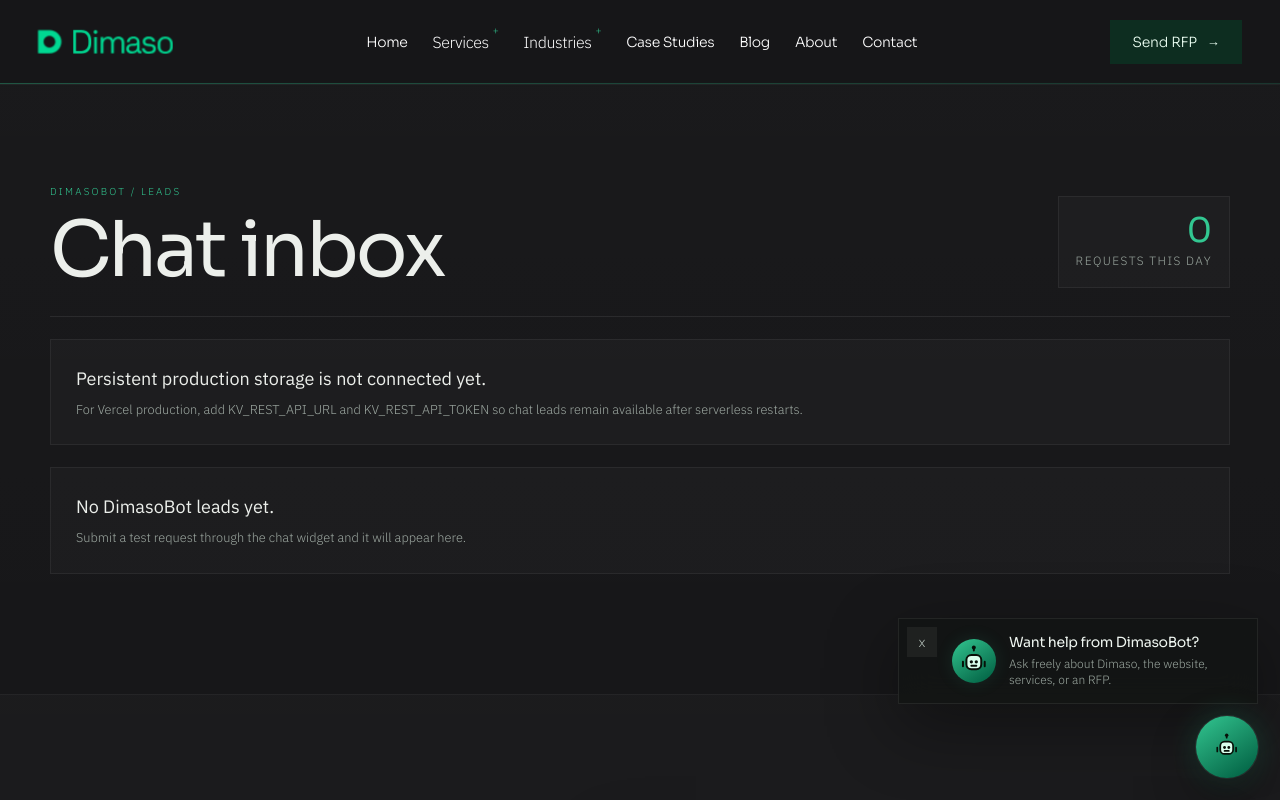
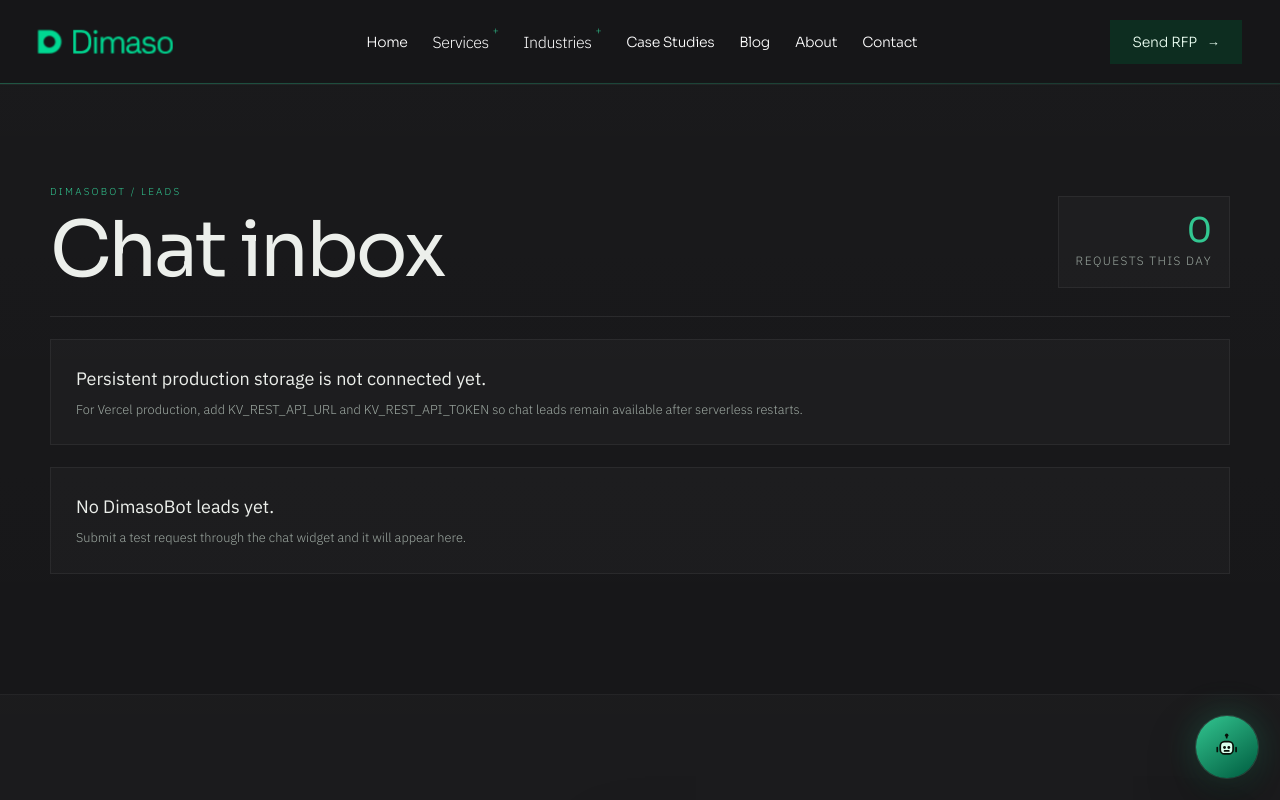
Before and after one commit to dimaso-doo/01_dimaso-doo, a Next.js app: page /admin/dimasobot in a window 1280 px wide. Shown: the top 800 px of the page. Built offline with nearby package versions, Linux system fonts and the light colour scheme.

Commit message:
refactor: replace DimasoBot prompt with pulse launcher

```diff
--- a/app/globals.css
+++ b/app/globals.css
@@ -778,21 +778,18 @@
 .dimasobot { position:fixed;right:22px;bottom:22px;z-index:10020;display:grid;justify-items:end;gap:12px;pointer-events:auto; }
 .dimasobot.is-visible,.dimasobot.is-open { pointer-events:auto; }
 .dimasobot-launcher { position:relative;display:grid;place-items:center;width:62px;height:62px;border:0;border-radius:50%;background:linear-gradient(145deg,oklch(74% .145 163.7),oklch(42% .09 163.7));color:#06110b;box-shadow:0 18px 45px rgba(0,0,0,.34),0 0 0 1px rgba(255,255,255,.08),0 0 32px oklch(74% .145 163.7 / .22);cursor:pointer;transform:translateY(0) scale(1);opacity:1;transition:opacity .25s ease,transform .25s ease,box-shadow .25s ease; }
+.dimasobot-launcher::after { content:"";position:absolute;inset:-8px;border-radius:inherit;border:1px solid oklch(74% .145 163.7 / .48);opacity:0;transform:scale(.84);pointer-events:none; }
+.dimasobot.is-visible:not(.is-open) .dimasobot-launcher { animation:dimasobot-attention 4.8s ease-in-out infinite; }
+.dimasobot.is-visible:not(.is-open) .dimasobot-launcher::after { animation:dimasobot-attention-ring 4.8s ease-out infinite; }
 .dimasobot-launcher:hover,.dimasobot-launcher:focus-visible { outline:none;box-shadow:0 20px 52px rgba(0,0,0,.38),0 0 0 1px oklch(74% .145 163.7 / .55),0 0 38px oklch(74% .145 163.7 / .3); }
-.dimasobot-robot,.dimasobot-mini-robot,.dimasobot-head-robot,.dimasobot-message-robot { position:relative;display:grid;place-items:center;color:#071008; }
+.dimasobot-robot,.dimasobot-head-robot,.dimasobot-message-robot { position:relative;display:grid;place-items:center;color:#071008; }
 .dimasobot-robot { width:38px;height:38px; }
-.dimasobot-robot svg,.dimasobot-mini-robot svg,.dimasobot-head-robot svg,.dimasobot-message-robot svg { width:72%;height:72%;overflow:visible; }
-.dimasobot-robot .bot-antenna,.dimasobot-robot .bot-arm,.dimasobot-robot .bot-mouth,.dimasobot-mini-robot .bot-antenna,.dimasobot-mini-robot .bot-arm,.dimasobot-mini-robot .bot-mouth,.dimasobot-head-robot .bot-antenna,.dimasobot-head-robot .bot-arm,.dimasobot-head-robot .bot-mouth,.dimasobot-message-robot .bot-antenna,.dimasobot-message-robot .bot-arm,.dimasobot-message-robot .bot-mouth { fill:none;stroke:currentColor;stroke-width:4;stroke-linecap:round;stroke-linejoin:round; }
-.dimasobot-robot .bot-face,.dimasobot-mini-robot .bot-face,.dimasobot-head-robot .bot-face,.dimasobot-message-robot .bot-face { fill:#d9ffed;stroke:currentColor;stroke-width:4; }
-.dimasobot-robot .bot-eye,.dimasobot-robot .bot-antenna-dot,.dimasobot-mini-robot .bot-eye,.dimasobot-mini-robot .bot-antenna-dot,.dimasobot-head-robot .bot-eye,.dimasobot-head-robot .bot-antenna-dot,.dimasobot-message-robot .bot-eye,.dimasobot-message-robot .bot-antenna-dot { fill:currentColor; }
-.dimasobot-nudge { width:min(360px,calc(100vw - 32px));display:flex;align-items:flex-start;gap:8px;padding:9px;background:rgba(19,21,20,.96);box-shadow:0 22px 70px rgba(0,0,0,.38),inset 0 0 0 1px rgba(255,255,255,.07);backdrop-filter:blur(16px);animation:dimasobot-rise .28s ease both; }
-.dimasobot-nudge-body { flex:1;display:flex;align-items:center;gap:13px;border:0;background:transparent;color:#eff6f1;text-align:left;cursor:pointer;padding:7px; }
-.dimasobot-nudge-body strong,.dimasobot-nudge-body small { display:block; }
-.dimasobot-nudge-body strong { font-family:var(--font-sora);font-size:14px;font-weight:400;letter-spacing:-.025em;line-height:1.25; }
-.dimasobot-nudge-body small { margin-top:4px;color:#9eaaa3;font-size:12px;line-height:1.35; }
-.dimasobot-dismiss,.dimasobot-head button { flex:0 0 auto;border:0;background:rgba(255,255,255,.055);color:#b8c4bd;width:30px;height:30px;cursor:pointer;font-size:14px;line-height:1;transition:background .2s ease,color .2s ease; }
-.dimasobot-dismiss:hover,.dimasobot-head button:hover { background:oklch(74% .145 163.7 / .12);color:var(--green); }
-.dimasobot-mini-robot { flex:0 0 auto;width:44px;height:44px;border-radius:50%;background:linear-gradient(145deg,oklch(74% .145 163.7),oklch(42% .09 163.7));box-shadow:0 0 18px oklch(74% .145 163.7 / .12); }
+.dimasobot-robot svg,.dimasobot-head-robot svg,.dimasobot-message-robot svg { width:72%;height:72%;overflow:visible; }
+.dimasobot-robot .bot-antenna,.dimasobot-robot .bot-arm,.dimasobot-robot .bot-mouth,.dimasobot-head-robot .bot-antenna,.dimasobot-head-robot .bot-arm,.dimasobot-head-robot .bot-mouth,.dimasobot-message-robot .bot-antenna,.dimasobot-message-robot .bot-arm,.dimasobot-message-robot .bot-mouth { fill:none;stroke:currentColor;stroke-width:4;stroke-linecap:round;stroke-linejoin:round; }
+.dimasobot-robot .bot-face,.dimasobot-head-robot .bot-face,.dimasobot-message-robot .bot-face { fill:#d9ffed;stroke:currentColor;stroke-width:4; }
+.dimasobot-robot .bot-eye,.dimasobot-robot .bot-antenna-dot,.dimasobot-head-robot .bot-eye,.dimasobot-head-robot .bot-antenna-dot,.dimasobot-message-robot .bot-eye,.dimasobot-message-robot .bot-antenna-dot { fill:currentColor; }
+.dimasobot-head button { flex:0 0 auto;border:0;background:rgba(255,255,255,.055);color:#b8c4bd;width:30px;height:30px;cursor:pointer;font-size:14px;line-height:1;transition:background .2s ease,color .2s ease; }
+.dimasobot-head button:hover { background:oklch(74% .145 163.7 / .12);color:var(--green); }
 .dimasobot-panel { width:min(480px,calc(100vw - 32px));height:min(690px,calc(100vh - 116px));display:grid;grid-template-rows:auto minmax(0,1fr) auto;background:rgba(19,21,20,.985);box-shadow:0 28px 90px rgba(0,0,0,.48),inset 0 0 0 1px rgba(255,255,255,.08);backdrop-filter:blur(18px);overflow:hidden;animation:dimasobot-rise .25s ease both; }
 .dimasobot-head { display:flex;align-items:center;justify-content:space-between;gap:16px;padding:20px 18px;border-bottom:1px solid rgba(255,255,255,.07); }
 .dimasobot-head h2 { margin:5px 0 0;font-size:24px;letter-spacing:-.04em; }
@@ -844,8 +841,10 @@
 .dimasobot-success strong { color:#effff6;font-weight:400;margin-bottom:6px; }
 .dimasobot-success small { color:#aebbb4;line-height:1.45; }
 @keyframes dimasobot-rise { from { opacity:0;transform:translateY(10px); } to { opacity:1;transform:translateY(0); } }
+@keyframes dimasobot-attention { 0%,100%{transform:translateY(0) scale(1)} 8%{transform:translateY(-4px) scale(1.16) rotate(-4deg);box-shadow:0 24px 58px rgba(0,0,0,.42),0 0 0 1px oklch(74% .145 163.7 / .58),0 0 48px oklch(74% .145 163.7 / .42)} 16%{transform:translateY(0) scale(1.06) rotate(4deg)} 24%{transform:translateY(-2px) scale(1.12) rotate(0)} 36%,100%{transform:translateY(0) scale(1)} }
+@keyframes dimasobot-attention-ring { 0%{opacity:0;transform:scale(.82)} 8%{opacity:.68;transform:scale(1)} 34%{opacity:0;transform:scale(1.7)} 100%{opacity:0;transform:scale(1.7)} }
 @media(max-width:640px){.dimasobot{right:14px;bottom:14px}.dimasobot-panel{height:calc(100vh - 94px)}.dimasobot-launcher{width:58px;height:58px}.dimasobot-compose-row{grid-template-columns:minmax(0,1fr) auto}.dimasobot-message{max-width:96%}.dimasobot-message.is-user{max-width:88%}}
-@media(prefers-reduced-motion:reduce){.dimasobot-launcher,.dimasobot-nudge,.dimasobot-panel{animation:none!important;transition:none!important}}
+@media(prefers-reduced-motion:reduce){.dimasobot-launcher,.dimasobot-launcher::after,.dimasobot-panel{animation:none!important;transition:none!important}}
 
 .admin-leads-page { min-height:70vh;padding:92px 0 120px;background:linear-gradient(180deg,rgba(255,255,255,.01),transparent); }
 .admin-leads-shell { display:grid;gap:22px; }
--- a/components/dimaso-bot.tsx
+++ b/components/dimaso-bot.tsx
@@ -129,9 +129,6 @@
     const nextVisitorId = existingVisitorId || `${Date.now()}-${Math.random().toString(16).slice(2)}`;
     if (!existingVisitorId) window.localStorage.setItem("dimasobot-visitor-id", nextVisitorId);
     setVisitorId(nextVisitorId);
-    const dismissedUntil = Number(window.sessionStorage.getItem("dimasobot-dismissed-until") || 0);
-    if (dismissedUntil > Date.now()) return;
-
     let shown = false;
     const reveal = () => {
       if (shown) return;
@@ -155,11 +152,6 @@
   useEffect(() => {
     messagesRef.current?.scrollTo({ top: messagesRef.current.scrollHeight, behavior: "smooth" });
   }, [messages]);
-
-  function dismissPrompt() {
-    setVisible(false);
-    window.sessionStorage.setItem("dimasobot-dismissed-until", String(Date.now() + 1000 * 60 * 45));
-  }
 
   function closeChat() {
     setOpen(false);
@@ -263,14 +255,6 @@
   if (!mounted) return null;
 
   return <div className={`dimasobot ${visible ? "is-visible" : ""} ${open ? "is-open" : ""}`}>
-    {!open && visible && <div className="dimasobot-nudge" role="dialog" aria-label="DimasoBot assistant prompt">
-      <button className="dimasobot-dismiss" type="button" aria-label="Close DimasoBot prompt" onClick={dismissPrompt}>x</button>
-      <button className="dimasobot-nudge-body" type="button" onClick={() => setOpen(true)}>
-        <BotIcon className="dimasobot-mini-robot"/>
-        <span><strong>Want help from DimasoBot?</strong><small>Ask freely about Dimaso, the website, services, or an RFP.</small></span>
-      </button>
-    </div>}
-
     <button className="dimasobot-launcher" type="button" aria-label={open ? "Close DimasoBot" : "Open DimasoBot"} aria-expanded={open} onClick={toggleChat}>
       <BotIcon/>
     </button>
```
